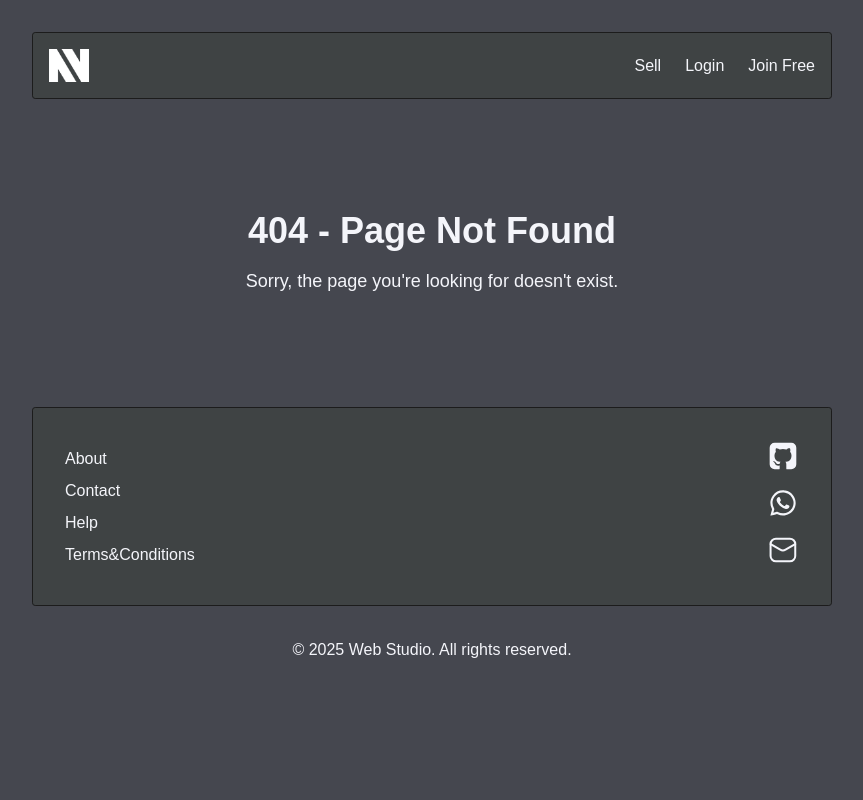
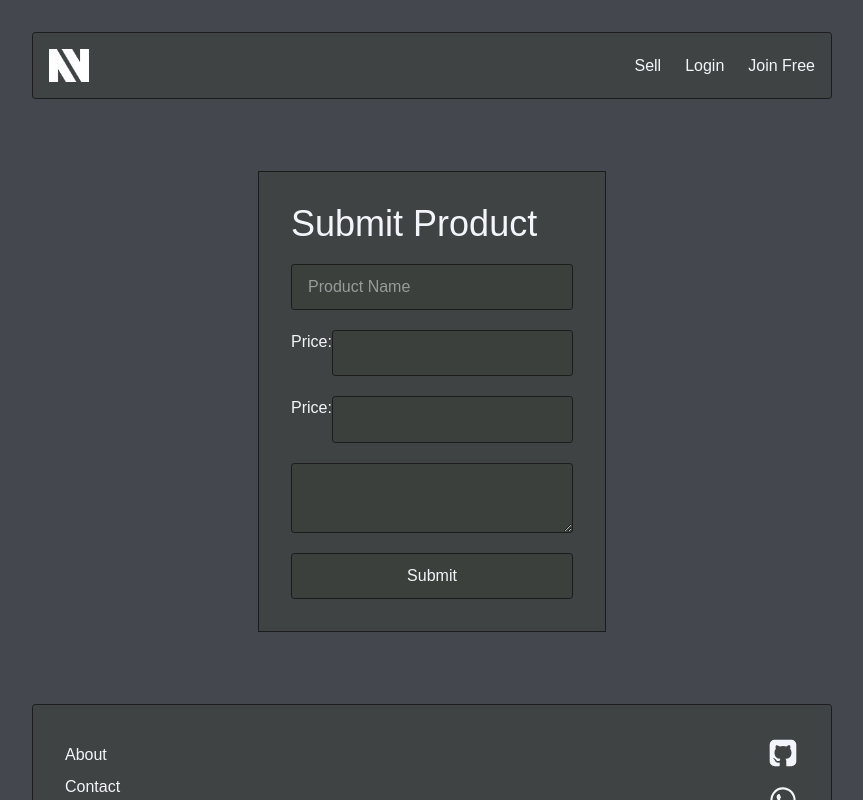
Before and after one commit to ArcidesFerrao/digital-marketplace, a Next.js app: page /product/new in a window 1280 px wide. Before the commit this address had no page. Shown: the top 800 px of the page, without its empty margins (208-1071 px from the left). Built offline with nearby package versions, Linux system fonts and the light colour scheme; a web font is replaced by a local one.

Commit message:
new product page

```diff
--- a/src/app/(home)/page.tsx
+++ b/src/app/(home)/page.tsx
@@ -1,6 +1,6 @@
 import React from "react";
-import { Hero } from "../components/Hero";
-import { List } from "../components/List";
+import { Hero } from "../../components/Hero";
+import { List } from "../../components/List";
 
 export default function HomePage() {
   return (
--- a/src/app/globals.css
+++ b/src/app/globals.css
@@ -66,10 +66,11 @@ main {
   min-height: 60vh;
 }
 
+textarea,
 input,
 button,
 .hero-buttons span {
-  padding: 0.63rem 1.3rem;
+  padding: 0.63rem 1rem;
   border: 1px solid var(--hover);
   background-color: var(--accent);
   border-radius: 0.2rem;
@@ -160,6 +161,7 @@ button:hover,
   box-shadow: 6px 8px 0 var(--shadow);
 }
 
+form,
 .signup-section,
 .login-section {
   background-color: var(--accent);
--- a/src/app/layout.tsx
+++ b/src/app/layout.tsx
@@ -2,8 +2,8 @@ import type { Metadata } from "next";
 import { SUSE } from "next/font/google";
 import "./globals.css";
 import "./icons.css";
-import { Header } from "./components/Header";
-import { Footer } from "./components/Footer";
+import { Header } from "../components/Header";
+import { Footer } from "../components/Footer";
 
 const suseSans = SUSE({
   variable: "--font-suse",
--- /dev/null
+++ b/src/app/product/[id]/page.tsx
@@ -0,0 +1,5 @@
+import React from "react";
+
+export default function ProductPage() {
+  return <div>Product Page</div>;
+}
--- /dev/null
+++ b/src/app/product/new/page.tsx
@@ -0,0 +1,10 @@
+import { ProductForm } from "@/components/ProductForm";
+import React from "react";
+
+export default function NewProductPage() {
+  return (
+    <main className="flex flex-col justify-center items-center gap-6 p-10">
+      <ProductForm />
+    </main>
+  );
+}
--- a/src/app/products/page.tsx
+++ b/src/app/products/page.tsx
@@ -1,5 +1,5 @@
 import React from "react";
-import { ProductCard } from "../components/List";
+import { ProductCard } from "../../components/List";
 
 export default function ProductsPage() {
   const products = [
--- a/src/app/components/Header.tsx
+++ b/src/components/Header.tsx
@@ -7,7 +7,7 @@ export const Header = () => (
       <Image src="/assets/logo.png" width={40} height={38} alt="Home" />
     </Link>
     <div className="flex gap-6 items-center">
-      <Link href="/services">Sell</Link>
+      <Link href="/product/new">Sell</Link>
       <Link href="/login">Login</Link>
       <Link href="/signup">Join Free</Link>
     </div>
--- /dev/null
+++ b/src/components/ProductForm.tsx
@@ -0,0 +1,28 @@
+import React from "react";
+
+export const ProductForm = () => {
+  return (
+    <form
+      className="flex flex-col justify-between min-w-80 gap-5 p-8"
+      id="product"
+    >
+      <section>
+        <h2 className="text-4xl font-medium">Submit Product</h2>
+      </section>
+      <section className="flex flex-col gap-5">
+        <input type="text" name="name" id="name" placeholder="Product Name" />
+        <div className="flex">
+          <label htmlFor="number">Price:</label>
+          <input type="number" name="price" id="price" />
+        </div>
+        <div className="flex">
+          <label htmlFor="number">Price:</label>
+          <input type="number" name="price" id="price" />
+        </div>
+
+        <textarea name="detail" id="detail" />
+      </section>
+      <button>Submit</button>
+    </form>
+  );
+};
```
Also changed, not shown: src/components/Description.tsx (renamed from src/app/components/Description.tsx), src/components/Footer.tsx (renamed from src/app/components/Footer.tsx), src/components/Hero.tsx (renamed from src/app/components/Hero.tsx), src/components/List.tsx (renamed from src/app/components/List.tsx).
